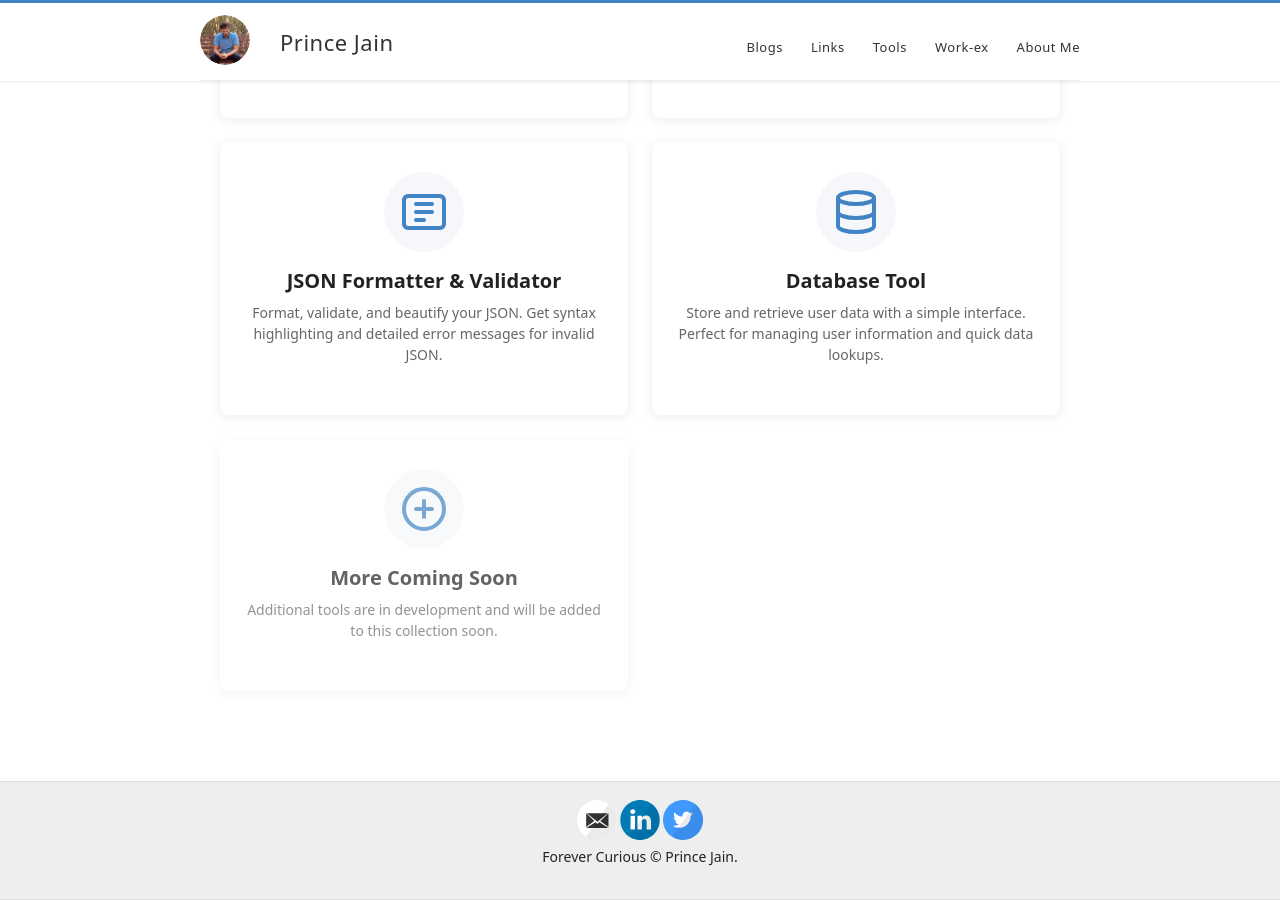
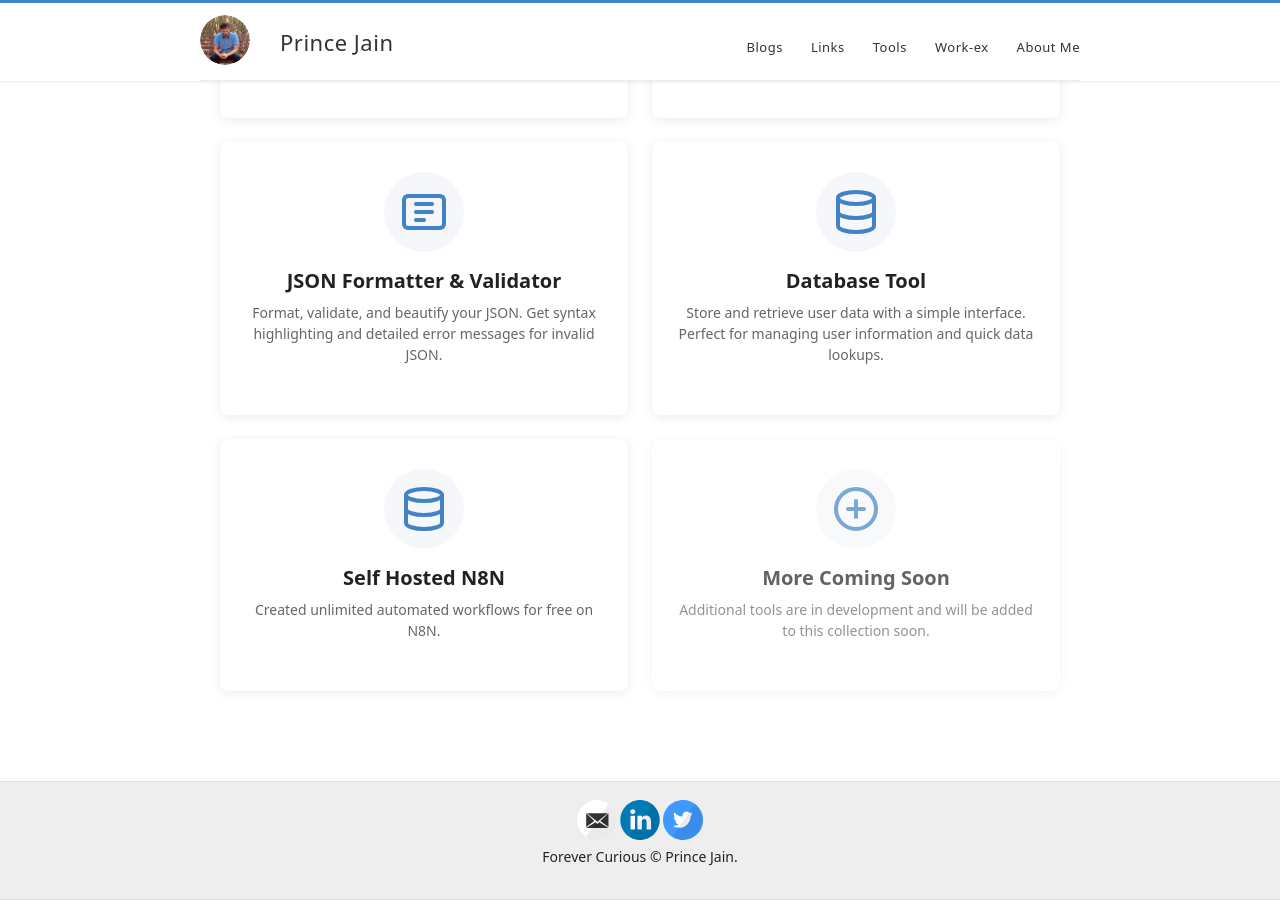
Before and after one commit to product-noob/product-noob.github.io, a Jekyll site: the page built from tools/index.html, in a window 1280 px wide and 900 px high, scrolled down 647 px. Built offline with Jekyll 4.4.1, drawn with Linux system fonts in a browser that asks for light colours.

Commit message:
Update index.html

```diff
--- a/tools/index.html
+++ b/tools/index.html
@@ -102,6 +102,21 @@ permalink: /tools/
       <p class="tool-description">Store and retrieve user data with a simple interface. Perfect for managing user information and quick data lookups.</p>
     </a>
 
+
+    <!-- N8N Instance -->
+    <a href="n8n.{{ site.baseurl }}" class="tool-card">
+      <div class="tool-icon">
+        <svg xmlns="http://www.w3.org/2000/svg" viewBox="0 0 24 24" width="48" height="48" fill="none" stroke="currentColor" stroke-width="2" stroke-linecap="round" stroke-linejoin="round">
+          <ellipse cx="12" cy="5" rx="9" ry="3"></ellipse>
+          <path d="M21 12c0 1.66-4 3-9 3s-9-1.34-9-3"></path>
+          <path d="M3 5v14c0 1.66 4 3 9 3s9-1.34 9-3V5"></path>
+        </svg>
+      </div>
+      <h2 class="tool-title">Self Hosted N8N </h2>
+      <p class="tool-description">Created unlimited automated workflows for free on N8N.</p>
+    </a>
+
+
     <!-- Placeholder for future tools -->
     <div class="tool-card tool-placeholder">
       <div class="tool-icon">
```
